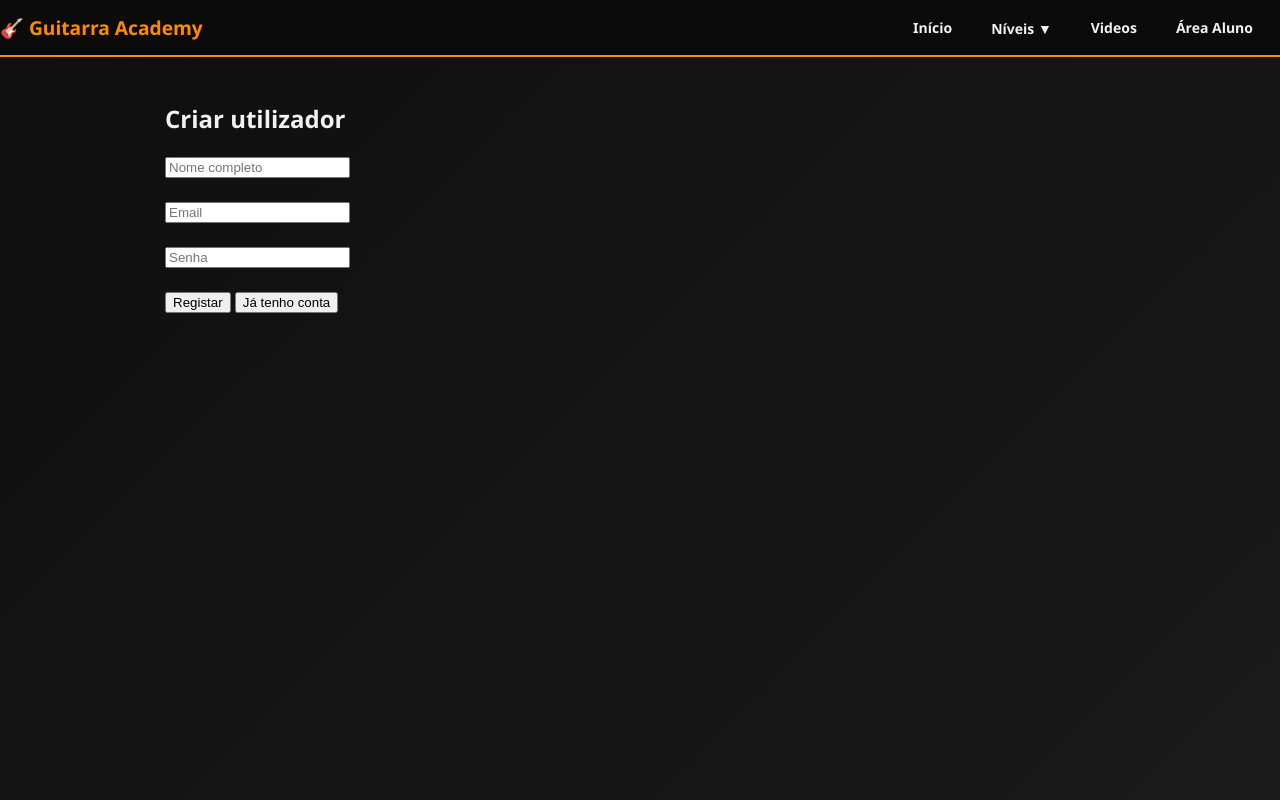
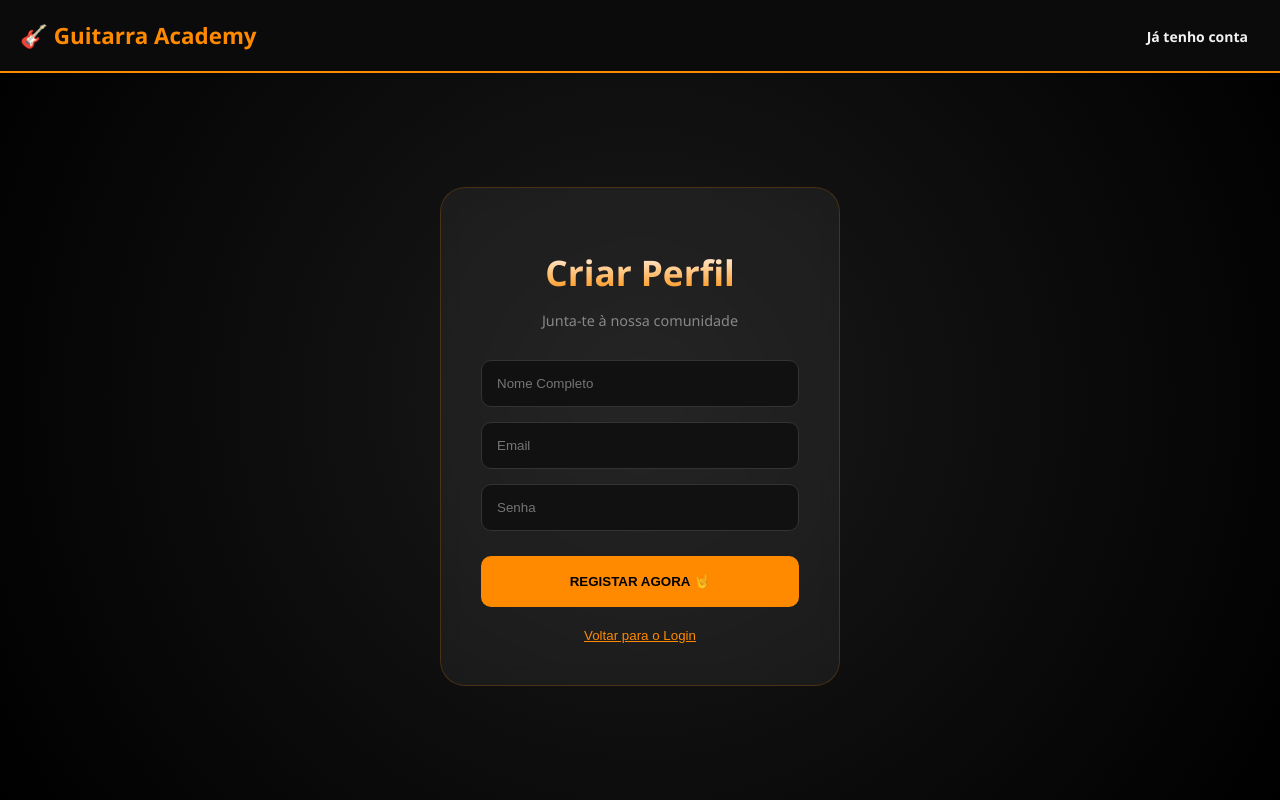
Before and after one commit to alexeri0809/Trabalhos-estagio, a website: page Site_De_Guitarra/register.html in a window 1280 px wide. Drawn offline with Linux system fonts and the light colour scheme.

Commit message:
melhora no login e criar conta

```diff
--- a/Site_De_Guitarra/css/style.css
+++ b/Site_De_Guitarra/css/style.css
@@ -106,3 +106,29 @@ nav {
     font-weight: 900;
     display: inline-block; /* Importante para o clip funcionar bem */
 }
+
+/* Card de conteúdo com efeito de profundidade */
+.content-card {
+    background: rgba(255, 255, 255, 0.03);
+    border: 1px solid rgba(255, 138, 0, 0.1);
+    border-radius: 15px;
+    padding: 25px;
+    margin-bottom: 20px;
+    transition: 0.3s;
+}
+
+.content-card:hover {
+    border-color: #ff8a00;
+    box-shadow: 0 0 20px rgba(255, 138, 0, 0.1);
+}
+
+/* Listas personalizadas para guitarristas */
+.guitar-list {
+    list-style: none;
+    padding: 0;
+}
+
+.guitar-list li::before {
+    content: "🎸";
+    margin-right: 10px;
+}
--- a/Site_De_Guitarra/register.html
+++ b/Site_De_Guitarra/register.html
@@ -1,66 +1,110 @@
 <!DOCTYPE html>
 <html lang="pt">
 <head>
-<meta charset="UTF-8">
-<title>Criar Conta</title>
-<link rel="stylesheet" href="css/style.css">
-<script src="js/auth.js"></script>
+    <meta charset="UTF-8">
+    <title>Criar Perfil | Guitarra Academy</title>
+    <link rel="stylesheet" href="css/style.css">
+    <script src="js/auth.js"></script>
+    <style>
+        body {
+            background: radial-gradient(circle at center, #1a1a1a 0%, #000 100%) !important;
+            display: flex;
+            flex-direction: column;
+            min-height: 100vh;
+            margin: 0;
+        }
+
+        .register-wrapper {
+            flex: 1;
+            display: flex;
+            align-items: center;
+            justify-content: center;
+            padding: 20px;
+        }
+
+        .register-card {
+            background: rgba(255, 255, 255, 0.05);
+            backdrop-filter: blur(10px);
+            padding: 40px;
+            border-radius: 25px;
+            border: 1px solid rgba(255, 138, 0, 0.2);
+            width: 100%;
+            max-width: 400px;
+            text-align: center;
+        }
+
+        /* CORREÇÃO DEFINITIVA DO GRADIENTE */
+        .title-gradient {
+            display: block;
+            margin-bottom: 10px;
+        }
+
+        .title-gradient span {
+            background: linear-gradient(to bottom, #ffffff, #ff8a00);
+            -webkit-background-clip: text;
+            background-clip: text;
+            -webkit-text-fill-color: transparent;
+            color: transparent;
+            font-size: 2.2rem;
+            font-weight: 900;
+            display: inline-block;
+        }
+
+        .subtitle { color: #888; margin-bottom: 30px; font-size: 0.9rem; }
+        .input-group { margin-bottom: 15px; }
+
+        input {
+            width: 100%;
+            padding: 15px;
+            background: #111 !important;
+            border: 1px solid #333 !important;
+            border-radius: 10px !important;
+            color: white !important;
+            outline: none;
+        }
+
+        .btn-register-submit {
+            width: 100%;
+            padding: 18px;
+            background: #ff8a00 !important;
+            color: black !important;
+            border: none !important;
+            border-radius: 10px !important;
+            font-weight: 900;
+            cursor: pointer;
+            margin-top: 10px;
+        }
+
+        .btn-back {
+            background: transparent;
+            color: #ff8a00;
+            border: none;
+            cursor: pointer;
+            text-decoration: underline;
+            margin-top: 20px;
+        }
+    </style>
 </head>
 <body>
     <nav>
-    <div class="nav-container" style="display: flex; justify-content: space-between; align-items: center; width: 100%;">
+        <div class="nav-container" style="display: flex; justify-content: space-between; align-items: center; width: 100%; padding: 10px 20px;">
+            <div class="logo" style="font-weight: bold; color: #ff8a00; font-size: 1.4rem;">🎸 Guitarra Academy</div>
+            <div class="nav-links">
+                <a href="login.html" class="nav-link">Já tenho conta</a>
+            </div>
+        </div>
+    </nav>
 
-        <div class="logo" style="font-weight: bold; color: #ff8a00; font-size: 1.2rem;">
-            🎸 Guitarra Academy
-        </div>
-
-        <div class="nav-links" style="display: flex; gap: 15px; align-items: center;">
-            <a href="index.html" class="nav-link">Início</a>
-
-            <div class="dropdown">
-                <a href="javascript:void(0)" class="nav-link" onclick="toggleDropdown()">Níveis ▼</a>
-                <div id="myDropdown" class="dropdown-content">
-                    <a href="niveis/iniciante.html">🟢 Iniciante</a>
-                    <a href="niveis/intermedio.html">🟡 Intermédio</a>
-                    <a href="niveis/avancado.html">🔴 Avançado</a>
-                </div>
-            </div>
-
-            <a href="escolhervideo.html" class="nav-link">Videos</a>
-            <a href="area_aluno.html" class="nav-link">Área Aluno</a>
-            <div id="auth-button-container"></div>
+    <div class="register-wrapper">
+        <div class="register-card">
+            <h2 class="title-gradient"><span>Criar Perfil</span></h2>
+            <p class="subtitle">Junta-te à nossa comunidade</p>
+            <div class="input-group"><input id="r_name" placeholder="Nome Completo"></div>
+            <div class="input-group"><input id="r_email" placeholder="Email"></div>
+            <div class="input-group"><input id="r_senha" type="password" placeholder="Senha"></div>
+            <button class="btn-register-submit" onclick="register()">REGISTAR AGORA 🤘</button>
+            <button class="btn-back" onclick="window.location.href='login.html'">Voltar para o Login</button>
         </div>
     </div>
-</nav>
-
-<header>
-</header>
-
-<div class="container">
-  <h2>Criar utilizador</h2>
-  <input id="r_name" placeholder="Nome completo"><br><br>
-  <input id="r_email" placeholder="Email"><br><br>
-  <input id="r_senha" type="password" placeholder="Senha"><br><br>
-  <button onclick="register()">Registar</button>
-<button class="btn" onclick="window.location.href='login.html'">Já tenho conta</button>
-</div>
-<script>
-function toggleDropdown() {
-    document.getElementById("myDropdown").classList.toggle("show");
-}
-
-// Fecha o menu se o utilizador clicar fora dele
-window.onclick = function(event) {
-  if (!event.target.matches('.nav-link')) {
-    var dropdowns = document.getElementsByClassName("dropdown-content");
-    for (var i = 0; i < dropdowns.length; i++) {
-      var openDropdown = dropdowns[i];
-      if (openDropdown.classList.contains('show')) {
-        openDropdown.classList.remove('show');
-      }
-    }
-  }
-}
-</script>
 </body>
 </html>
```
Also changed, not shown: Site_De_Guitarra/login.html (+92 -50 lines).
